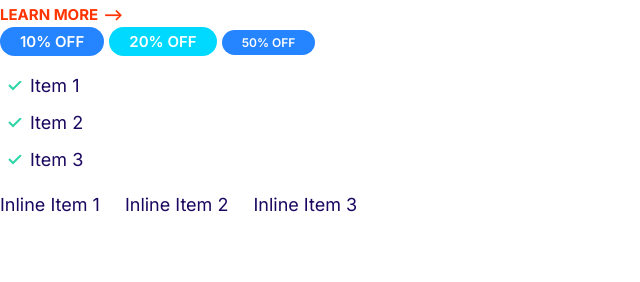
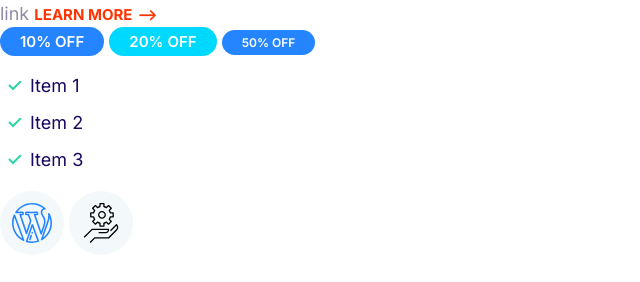
Before and after one commit to programmist/web-hosting, a plain HTML site: page index.html in a window 1280 px wide. Shown: the whole page, without its empty margins (0-640 px from the left). Drawn offline with Linux system fonts and the light colour scheme.

Commit message:
Add icon component

```diff
--- a/css/styles.css
+++ b/css/styles.css
@@ -162,3 +162,28 @@ a {
     padding-left: 0;
   }
 }
+
+/*
+ * V. Icons
+ */
+
+/* Note: Icons use px since they don't change from desktop->mobile */
+
+.icon {
+  width: 40px;
+  height: 40px;
+}
+
+.icon--primary {
+  fill: var(--color-primary);
+}
+
+.icon-container {
+  background-color: #f3f9fa;
+  width: 64px;
+  height: 64px;
+  border-radius: 100%;
+  display: inline-flex;
+  justify-content: center;
+  align-items: center;
+}
--- a/index.html
+++ b/index.html
@@ -9,6 +9,7 @@
       href="https://fonts.googleapis.com/css2?family=Inter:wght@400;600;700&family=Open+Sans:wght@400;700&family=Roboto+Mono:wght@400;700&display=swap"
       rel="stylesheet"
     />
+    link
     <link rel="stylesheet" href="css/normalize.css" />
     <link rel="stylesheet" href="css/styles.css" />
     <title>Document</title>
@@ -26,12 +27,16 @@
         <li class="list__item">Item 2</li>
         <li class="list__item">Item 3</li>
       </ul>
-
-      <ul class="list list--inline">
-        <li class="list__item">Inline Item 1</li>
-        <li class="list__item">Inline Item 2</li>
-        <li class="list__item">Inline Item 3</li>
-      </ul>
     </div>
+    <span class="icon-container">
+      <svg class="icon icon--primary">
+        <use xlink:href="images/sprite.svg#wordpress"></use>
+      </svg>
+    </span>
+    <span class="icon-container">
+      <svg class="icon">
+        <use xlink:href="images/sprite.svg#settings"></use>
+      </svg>
+    </span>
   </body>
 </html>
```
Also changed, not shown: components/icons.html (added, +11 -0 lines), images/sprite.svg (added).
